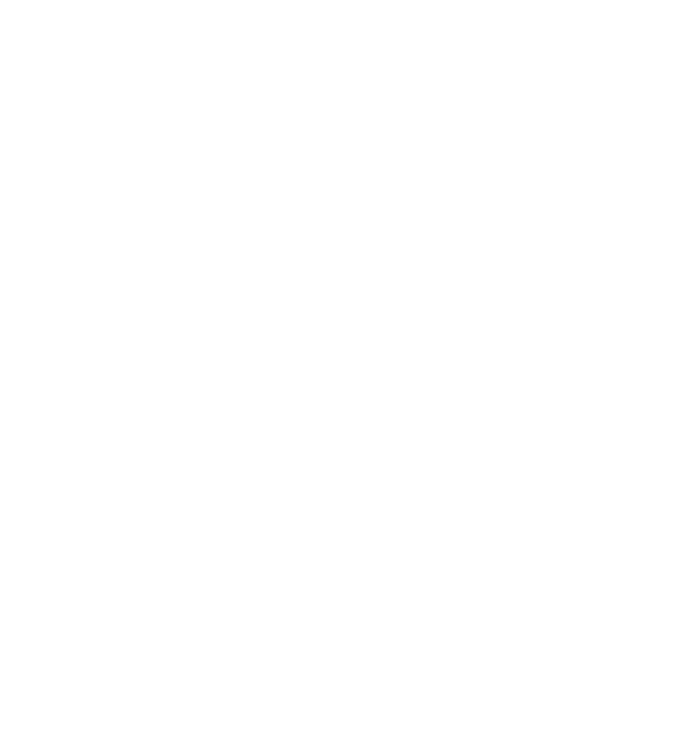
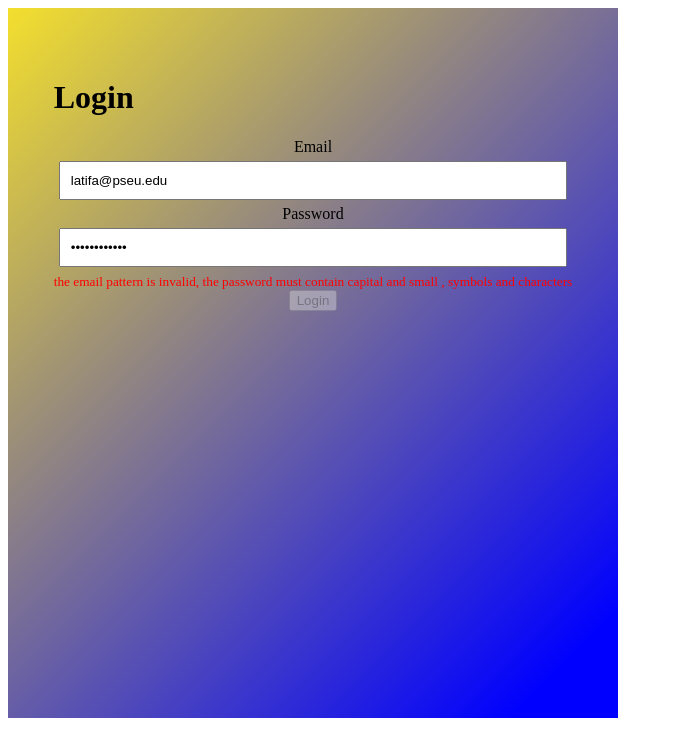
Before and after one commit to latifaIssa/Angu-arApp, an Angular app: page / in a window 1280 px wide. Shown: the top 756 px of the page, without its empty margins (0-673 px from the left). Built offline with nearby package versions, Linux system fonts and the light colour scheme.

Commit message:
ng submit

```diff
--- a/src/app/login/login.component.html
+++ b/src/app/login/login.component.html
@@ -1,38 +1,51 @@
 <h1>Login</h1>
-<!-- (ngSubmit)="onSubmit()" novalidate -->
-<form class="form-container" #userLogin="ngForm">
+<form class="form-container" #userLogin="ngForm" (ngSubmit)="onSubmit()" novalidate>
     <div class="form-group">
-        <label for="email">Email</label><br>
+        <label for="email">Email</label>
         <input type="text" placeholder="Email" #email="ngModel" pattern="^[a-zA-Z0-9._%+-]+@pseu.edu$"
         required maxlength="180" [class.invalid]="email.invalid && email.touched"
         name="email" [(ngModel)]="userModel.email">
         <div *ngIf="email.errors && (email.invalid || email.touched)">
-            <small class="if-invalid" *ngIf="email.errors.required">email is required</small>
-            <small class="if-invalid" *ngIf="email.errors.maxlength">email contain maximum 180 digit</small>
+            <small class="if-invalid" *ngIf="email.errors.required">
+                email is required
+            </small>
+            <small class="if-invalid" *ngIf="email.errors.maxlength">
+                email contain maximum 180 digit
+            </small>
             <small class="if-invalid" *ngIf="email.errors.pattern">
                 the email pattern is invalid, the pattern like (anything@pseu.edu)
-             </small>
+            </small>
         </div>
     </div>
     <div class="form-group">
-        <label for="password">Password</label><br>
-        <input type="password" placeholder="password" name="password" #password="ngModel"
+        <label for="password">Password</label>
+        <input type="password" placeholder="password" name="password"
         pattern="^(?=.*\d)(?=.*[a-z])(?=.*[A-Z])(?!.*\s).{6,12}$" minlength="6" maxlength="12"
          #password="ngModel" required [class.invalid]="password.invalid && password.touched"
           [(ngModel)]="userModel.password">
-        <!-- <small class="if-invalid" [class.d-none]="password.valid || password.untouched">password is required</small> -->
         <div *ngIf="password.errors && ( password.invalid || password.touched)">
-            <small class="if-invalid" *ngIf="password.errors.required">password is required</small>
-            <small class="if-invalid" *ngIf="password.errors.pattern"> Only characters are allowed</small>
-            <small class="if-invalid" *ngIf="password.errors.minlength">password contain at least 6 didgit</small>
-            <small class="if-invalid" *ngIf="password.errors.maxlength">password contain maximum 12 digit</small>
+            <small class="if-invalid" *ngIf="password.errors.required">
+                password is required
+
+            </small>
+
+            <small class="if-invalid" *ngIf="password.errors.pattern">
+                the email pattern is invalid, the password must contain capital and small , symbols and characters
+            </small>
+            <small class="if-invalid" *ngIf="password.errors.minlength">
+                password contain at least 6 didgit
+            </small>
+
+            <small class="if-invalid" *ngIf="password.errors.maxlength">
+                password contain maximum 12 digit
+            </small>
         </div>
     </div>
 
     <div>
-        <button type="submit"  class="login" (click)="Login()"
-       >Login</button>
-       <!-- [disabled]="!userLogin.valid" -->
+        <button type="submit"  class="login" (click)="Login()" [disabled]="!userLogin.valid">
+            Login
+        </button>
     </div>
 
 </form>
```
